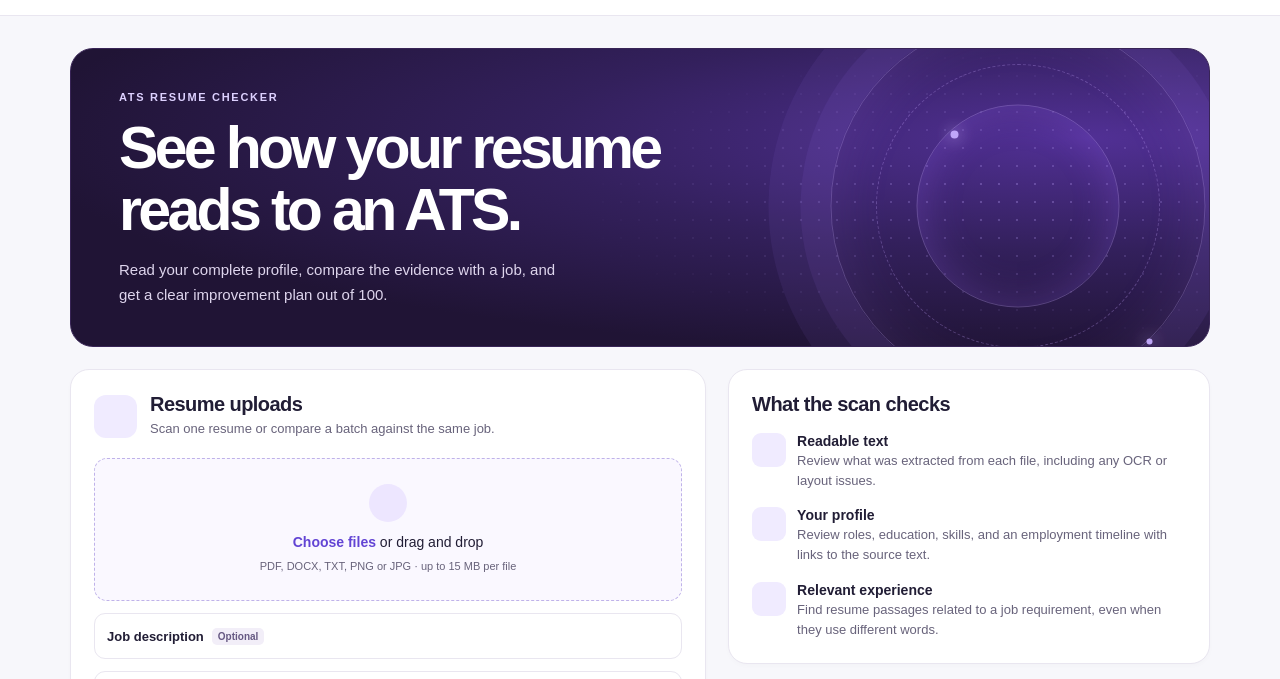
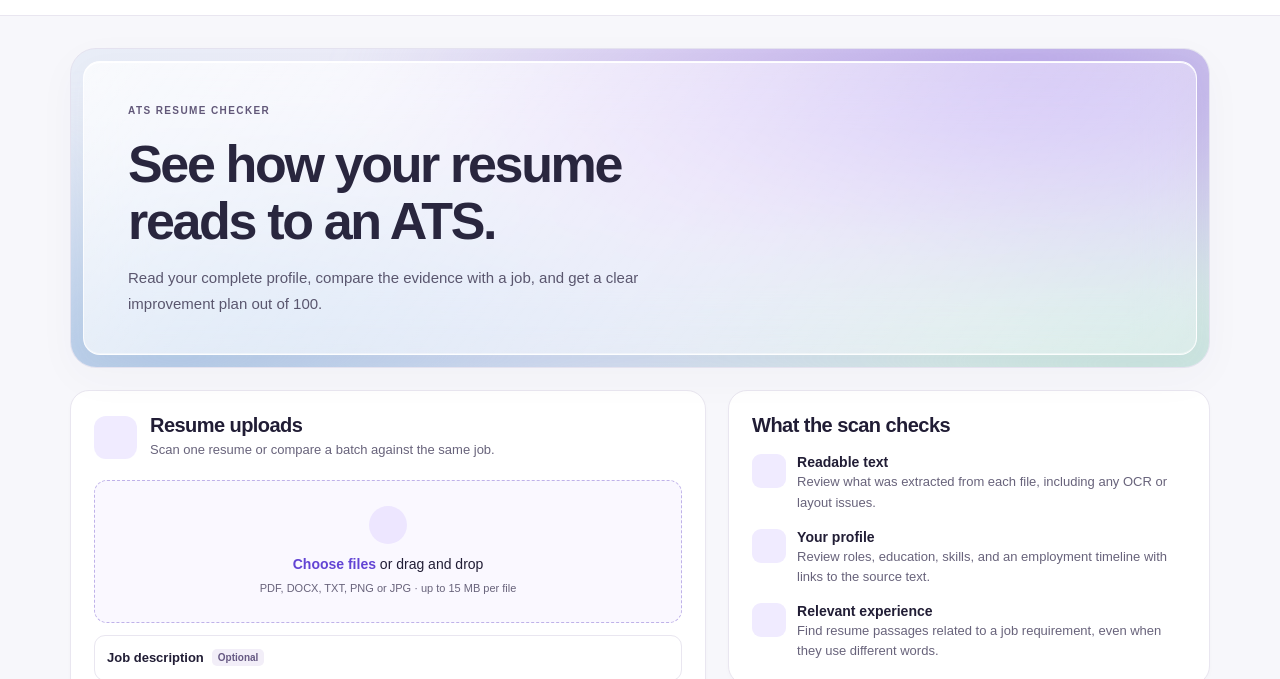
Before and after one commit to tanmayskotadia/ats, a website built with Vite: page index.html in a window 1280 px wide. Shown: the part 55-734 px from the top of the page. Built offline with nearby package versions, Linux system fonts and the light colour scheme; files whose address does not match are found by name.

Commit message:
Restyle the hero with frosted glass

```diff
--- a/src/main.js
+++ b/src/main.js
@@ -43,7 +43,6 @@ document.querySelector('#app').innerHTML = `
 <main class="shell">
   <div id="scanner">
     <section class="hero">
-      <div class="hero-art" aria-hidden="true"><span></span><i></i><b></b></div>
       <div class="hero-content">
         <div class="hero-label">${icon('scan-line')} ATS RESUME CHECKER</div>
         <h1>See how your resume<br class="desktop-break"> reads to an ATS.</h1>
--- a/src/style.css
+++ b/src/style.css
@@ -36,30 +36,44 @@ h2 { font-size: 20px; font-weight: 800; letter-spacing: -.55px; }
 .quiet:hover, .browse:hover { color: var(--violet-dark); text-decoration: underline; text-underline-offset: 4px; }
 .quiet svg { width: 16px; height: 16px; }
 
-.hero, .report-banner {
+.report-banner {
   position: relative; overflow: hidden; color: #fff;
   background: radial-gradient(ellipse at 89% 30%, #513095 0%, #33205c 38%, #201435 74%);
   border: 1px solid #382456; border-radius: 23px; isolation: isolate;
 }
-.hero { min-height: 299px; margin-top: 32px; display: flex; align-items: center; padding: 38px 48px; }
-.hero-content { position: relative; z-index: 1; }
+.hero {
+  position: relative; isolation: isolate; overflow: hidden;
+  margin-top: 32px; padding: 12px; border-radius: 26px;
+  background: linear-gradient(115deg, #e8edf7, #eee8f8 55%, #e3edf0);
+  border: 1px solid #e4e2ef;
+  box-shadow: 0 12px 40px #39305508;
+}
+.hero::before {
+  content: ""; position: absolute; inset: -40px; z-index: -1;
+  background:
+    radial-gradient(ellipse at 82% 18%, #b8a5e7 0, transparent 48%),
+    radial-gradient(ellipse at 12% 90%, #b0c8e5 0, transparent 52%),
+    radial-gradient(ellipse at 91% 96%, #c5e1db 0, transparent 42%);
+  filter: blur(24px); pointer-events: none;
+}
+.hero-content {
+  position: relative; padding: 38px 44px; min-height: 280px;
+  background: linear-gradient(125deg, #ffffffb8, #ffffff50);
+  border: 1px solid #ffffffd9; border-radius: 17px;
+  -webkit-backdrop-filter: blur(28px) saturate(1.2);
+  backdrop-filter: blur(28px) saturate(1.2);
+  box-shadow: inset 0 1px 0 #fff, inset 0 -1px 0 #ffffff66, 0 8px 28px #55527508;
+}
 .hero-label { display: inline-flex; align-items: center; gap: 8px; font-weight: 750; font-size: 11px; letter-spacing: 1.7px; color: #ddd1ff; }
 .hero-label svg { width: 16px; height: 16px; }
 .hero h1, .report-banner h1 { font-size: clamp(34px, 5.3vw, 59px); font-weight: 800; letter-spacing: -.062em; line-height: 1.04; margin: 13px 0 17px; }
 .hero p, .report-banner p { font-size: 15px; line-height: 1.65; color: #ded5ed; max-width: 440px; }
-.hero-art { position: absolute; inset: 0 0 0 46%; overflow: hidden; pointer-events: none; opacity: .95; }
-.hero-art::before {
-  position: absolute; content: ""; inset: 0;
-  background: radial-gradient(circle, #c2a8ff55 1px, transparent 1.6px) 0 0 / 18px 18px;
-  mask-image: radial-gradient(ellipse at 68% 50%, #000 0%, transparent 74%);
+.hero .hero-label { color: #625879; font-size: 10px; letter-spacing: 1.4px; }
+.hero h1 { color: #29263e; font-size: clamp(34px, 4.5vw, 52px); font-weight: 700; letter-spacing: -.045em; line-height: 1.1; margin: 18px 0 15px; }
+.hero p { color: #5a566e; max-width: 560px; font-size: 15px; line-height: 1.7; }
+@supports not (backdrop-filter: blur(1px)) {
+  .hero-content { background: #f4f2faeb; }
 }
-.hero-art span, .hero-art i, .hero-art b { position: absolute; display: block; border: 1px solid #c6a7ff51; border-radius: 50%; aspect-ratio: 1; transform: translate(-50%, -50%); left: 69%; top: 53%; }
-.hero-art span { width: 375px; box-shadow: 0 0 0 30px #a87df615, 0 0 0 62px #a87df614, inset 0 0 65px #b588fc24; }
-.hero-art i { width: 284px; border-style: dashed; }
-.hero-art b { width: 203px; box-shadow: inset 0 0 45px #9a63f74a; }
-.hero-art b::before, .hero-art span::after { content: ""; position: absolute; width: 8px; height: 8px; background: #c7adff; border-radius: 50%; box-shadow: 0 0 16px #d7beff; }
-.hero-art b::before { left: 16%; top: 12%; }
-.hero-art span::after { right: 14%; bottom: 13%; width: 6px; height: 6px; }
 
 .workspace { display: grid; grid-template-columns: minmax(0, 1.32fr) minmax(0, 1fr); gap: 22px; align-items: start; margin-top: 22px; }
 .card { background: #fff; border: 1px solid var(--line); border-radius: 19px; box-shadow: 0 2px 5px #25174105; }
@@ -183,7 +197,7 @@ dialog dd { margin: 0; font-weight: 700; white-space: nowrap; }
 
 @media (max-width: 800px) {
   .shell { width: calc(100% - 44px); }
-  .hero { min-height: 255px; padding-inline: 30px; }
+  .hero-content { min-height: 255px; padding: 30px; }
   .workspace { gap: 14px; }
   .scanner-card, .workflow-card, .report-card { padding: 17px; }
 }
@@ -193,8 +207,9 @@ dialog dd { margin: 0; font-weight: 700; white-space: nowrap; }
   .brand { font-size: 23px; }
   .brand-icon { width: 30px; height: 30px; }
   .help-button { font-size: 11px; gap: 4px; }
-  .hero { min-height: 230px; padding: 22px; margin-top: 15px; border-radius: 17px; }
-  .hero-art { left: 32%; opacity: .43; }
+  .hero { padding: 8px; margin-top: 15px; border-radius: 22px; }
+  .hero-content { min-height: auto; padding: 27px 22px; border-radius: 14px; }
+  .hero h1 { font-size: clamp(29px, 7vw, 38px); }
   .hero p, .report-banner p { font-size: 13px; }
   .workspace, .report-grid { grid-template-columns: minmax(0, 1fr); }
   .workspace { margin-top: 13px; }
```
